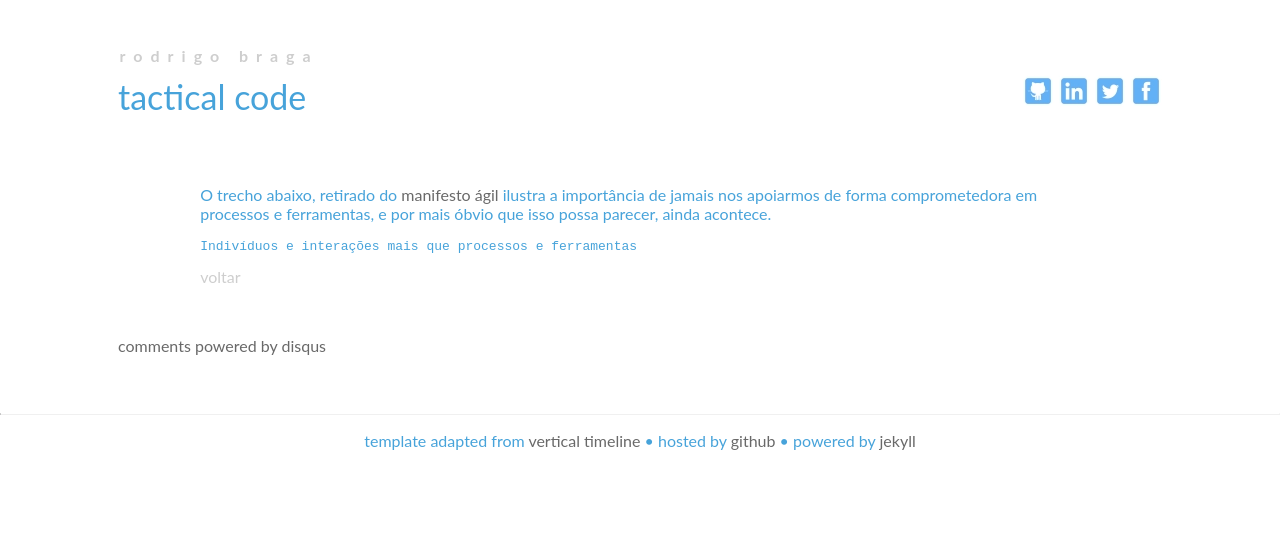
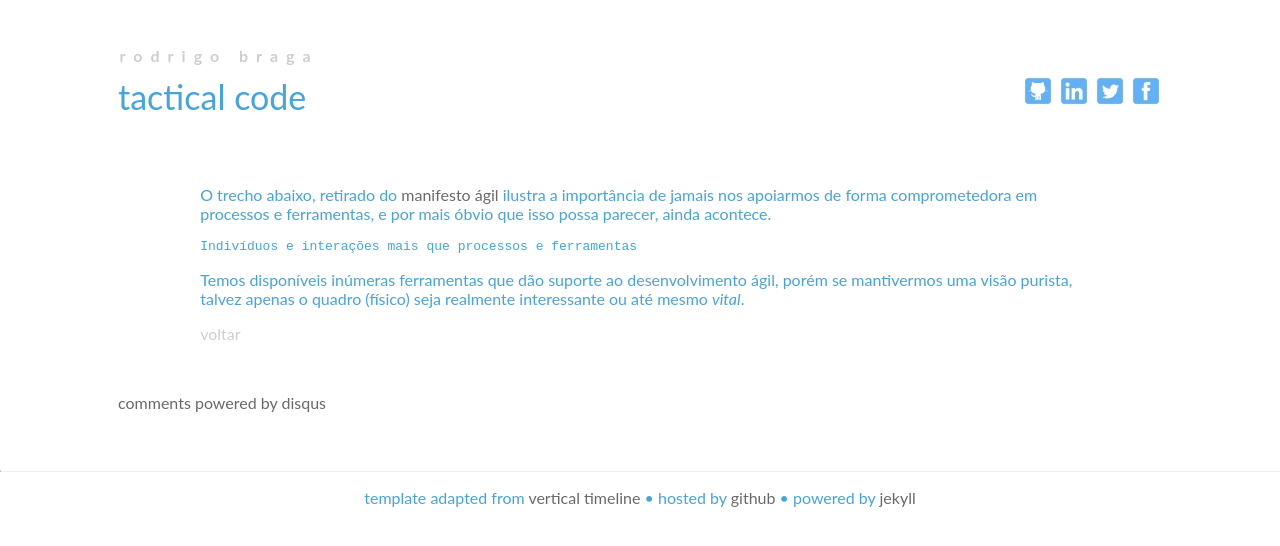
Before and after one commit to rodrigobraga/rodrigobraga.github.io, a Jekyll site: the page built from _posts/2013-11-21-nao-se-apoie-em-ferramentas.md, in a window 1280 px wide. Shown: the top 546 px of the page. Built offline with Jekyll 4.4.1, drawn with Linux system fonts in a browser that asks for light colours; Markdown is read by kramdown in place of the engine named in the settings; comment, search, counter and statistics services are not loaded.

Commit message:
Update 2013-11-21-nao-se-apoie-em-ferramentas.md

````diff
--- a/_posts/2013-11-21-nao-se-apoie-em-ferramentas.md
+++ b/_posts/2013-11-21-nao-se-apoie-em-ferramentas.md
@@ -13,3 +13,5 @@ O trecho abaixo, retirado do [manifesto ágil](http://agilemanifesto.org/iso/ptb
 ```
 Indivíduos e interações mais que processos e ferramentas
 ```
+
+Temos disponíveis inúmeras ferramentas que dão suporte ao desenvolvimento ágil, porém se mantivermos uma visão purista, talvez apenas o quadro (físico) seja realmente interessante ou até mesmo *vital*.
````
